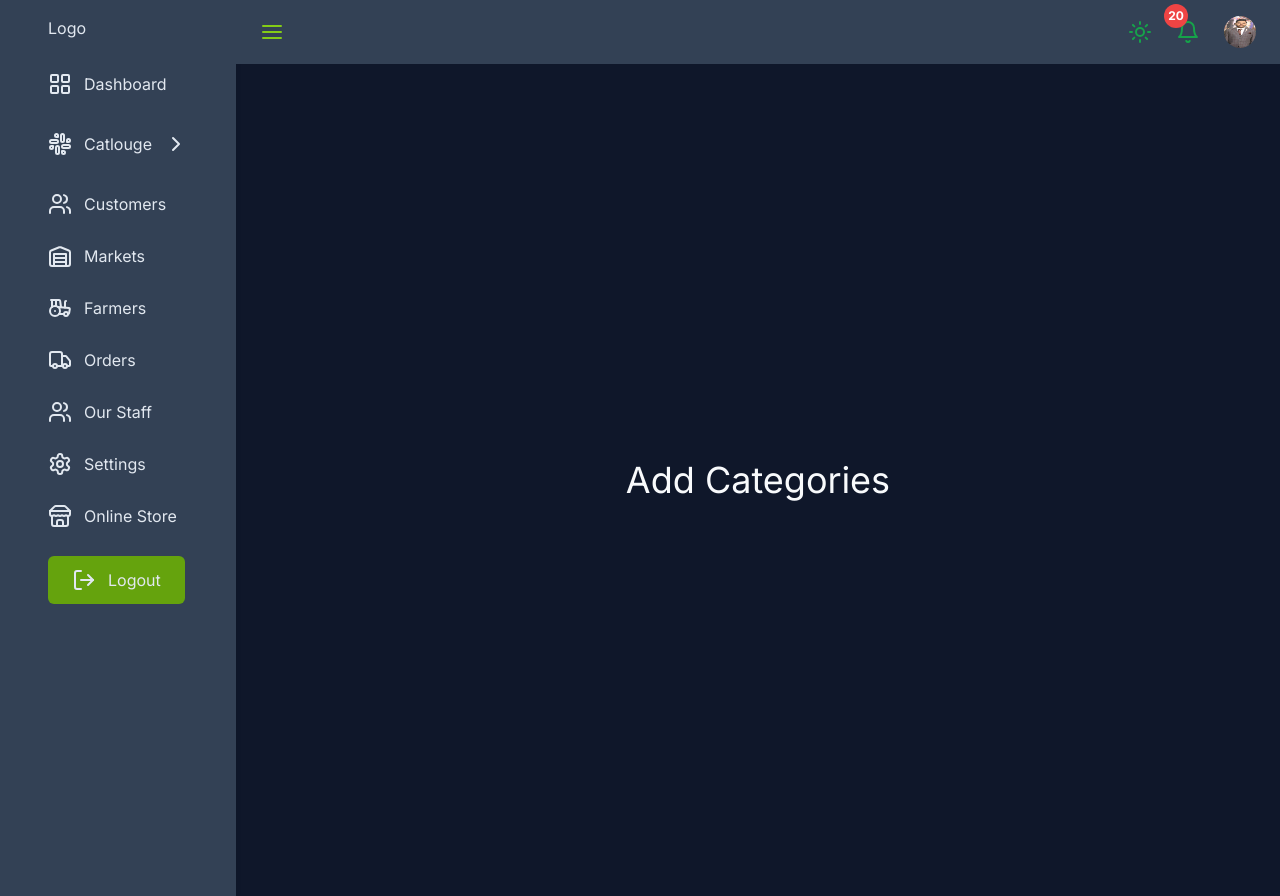
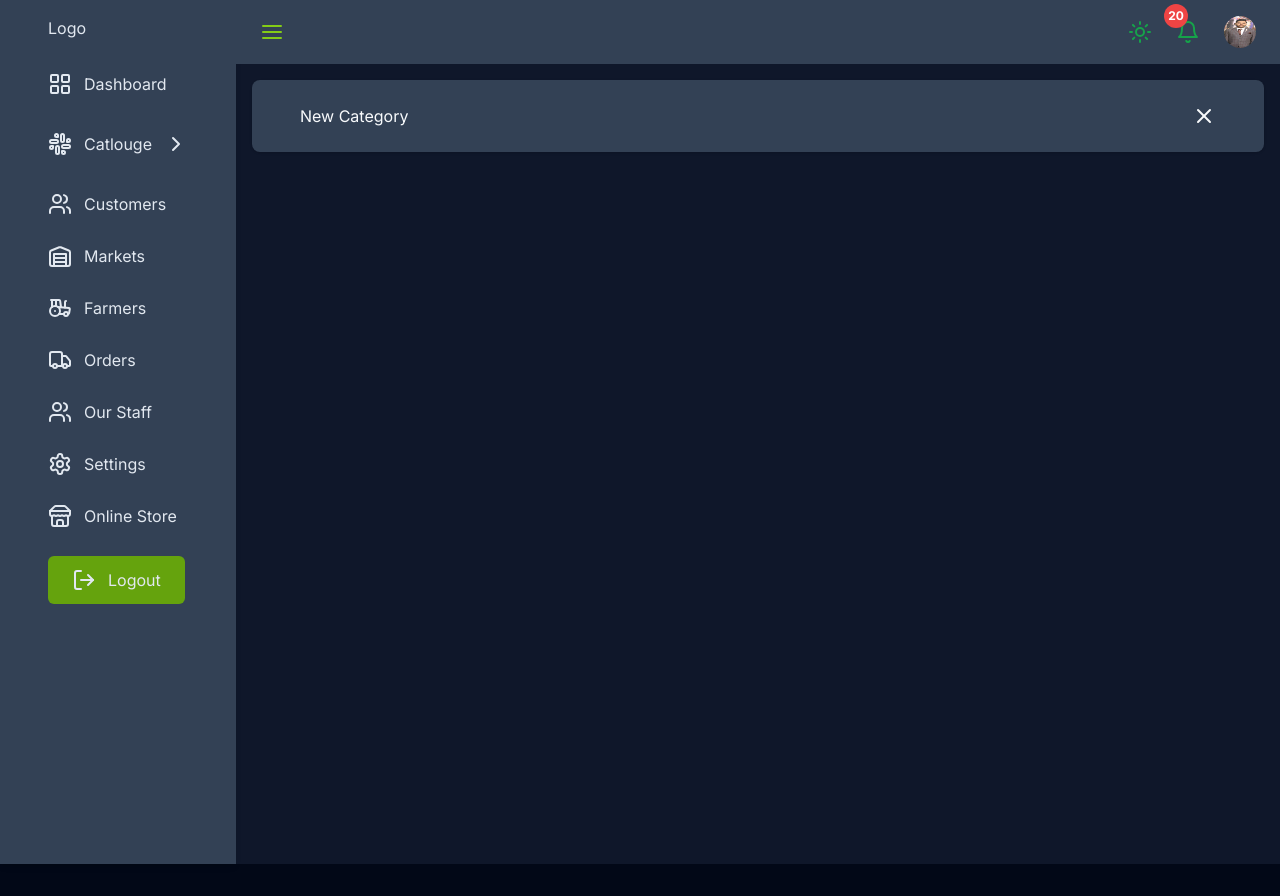
Before and after one commit to Ansari839/multi-vendor, a Next.js app: page /dashboard/catogeries/new in a window 1280 px wide. After the commit the page ends 864 px from the top, so only its background shows below. Built offline with nearby package versions, Linux system fonts and the light colour scheme.

Commit message:
React Hook And Toast Pending

```diff
--- a/package.json
+++ b/package.json
@@ -20,6 +20,8 @@
     "react": "^18",
     "react-chartjs-2": "^5.2.0",
     "react-dom": "^18",
+    "react-hook-form": "^7.53.0",
+    "react-hot-toast": "^2.4.1",
     "sass": "^1.77.4",
     "tailwind-merge": "^2.5.2"
   },
--- a/src/app/(backend)/dashboard/(catalouge)/catogeries/new/page.jsx
+++ b/src/app/(backend)/dashboard/(catalouge)/catogeries/new/page.jsx
@@ -1,7 +1,19 @@
-export default function page() {
+import { X } from "lucide-react";
+
+export default function NewCatogery() {
   return (
-    <div className="flex items-center justify-center flex-col min-h-screen">
-      <h1 className="text-4xl">Add Categories</h1>
+    <div>
+      <div
+        className="flex items-center justify-between py-6 px-12
+        bg-white text-slate-800 dark:text-slate-50 dark:bg-slate-700
+        rounded-lg shadow
+      "
+      >
+        <h1>New Category</h1>
+        <button>
+          <X />
+        </button>
+      </div>
     </div>
   );
 }
--- a/src/app/(backend)/dashboard/(catalouge)/catogeries/page.jsx
+++ b/src/app/(backend)/dashboard/(catalouge)/catogeries/page.jsx
@@ -1,5 +1,6 @@
 import Heading from "@/app/components/backend/Heading";
 import PageHeader from "@/app/components/backend/PageHeader";
+import TableAction from "@/app/components/backend/TableAction";
 import { Download, Plus, Search, Trash2 } from "lucide-react";
 import Link from "next/link";
 
@@ -9,8 +10,8 @@ export default function page({ title, heading, linkTitle, href }) {
       {/* Header */}
       <PageHeader
         heading="Categories"
-        linkTitle="Add Categoryyy"
-        href="/dashboard/categories/new"
+        linkTitle="Add Category"
+        href="/dashboard/catogeries/new"
       />
       {/* Export || Search || Bulk Delete */}
       <div className="flex py-4 bg-slate-700 rounded-lg justify-between items-center px-6">
@@ -37,7 +38,8 @@ export default function page({ title, heading, linkTitle, href }) {
         </button>
       </div>
 
-      <Heading title="Categories" />
+      {/* Table */}
+      <TableAction />
     </div>
   );
 }
--- /dev/null
+++ b/src/app/components/backend/TableAction.jsx
@@ -0,0 +1,5 @@
+import React from "react";
+
+export default function TableAction() {
+  return <div>Table</div>;
+}
```
Also changed, not shown: 1 other file (tests, documents, lock files or other folders).
